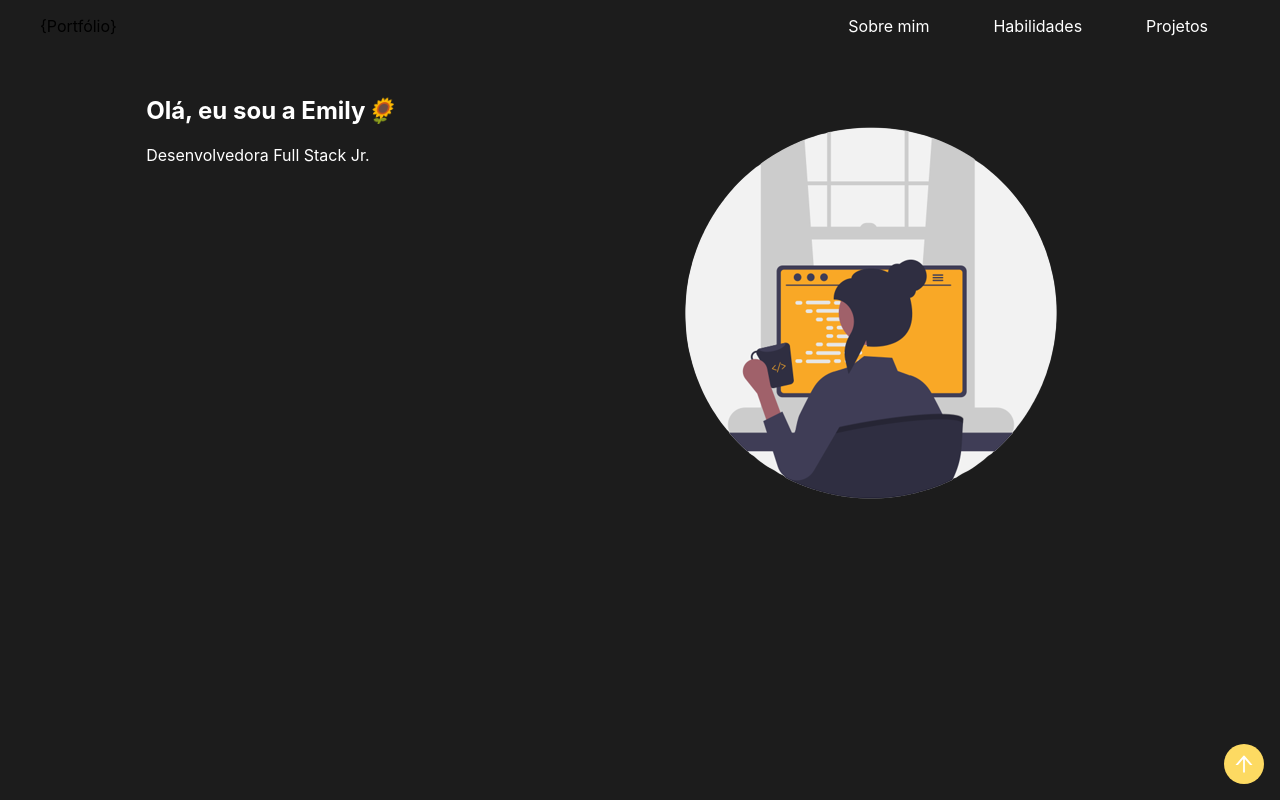
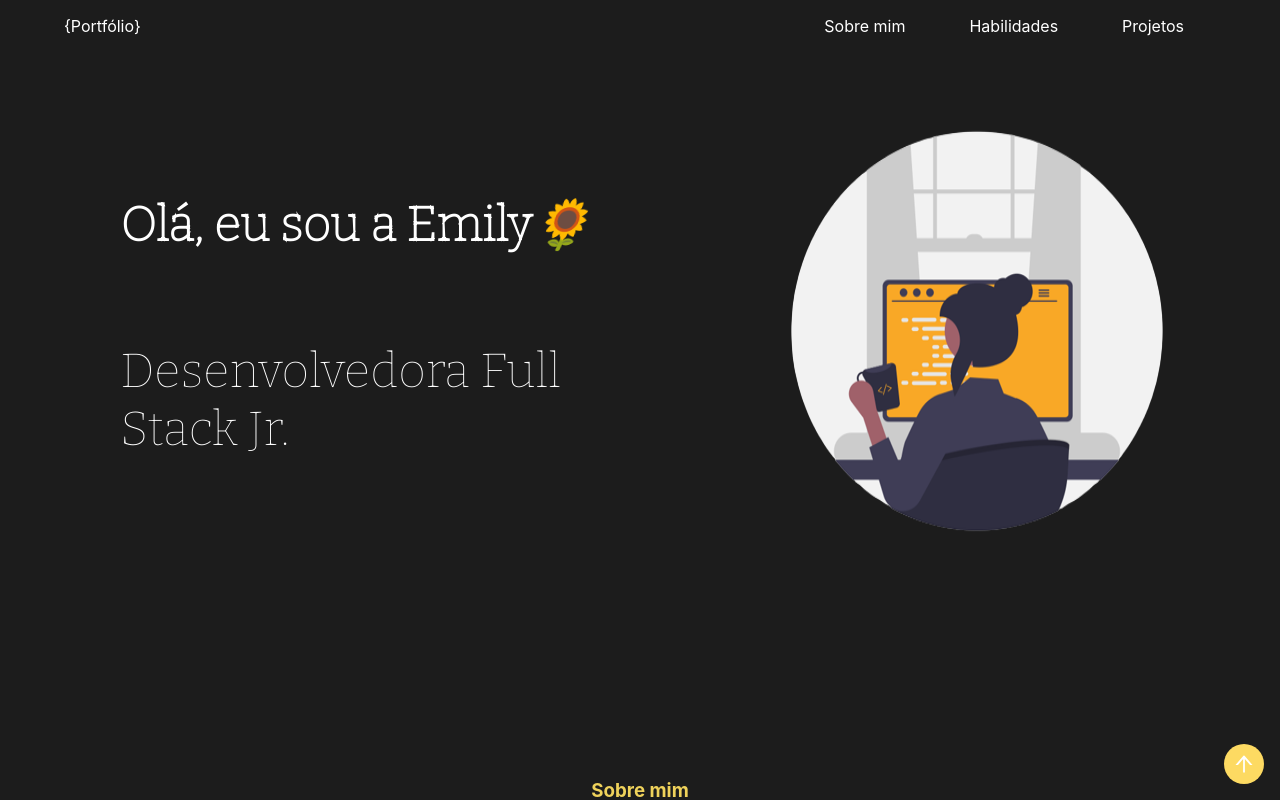
Before and after one commit to EmilyNilsen/EmilyNIlsen.github.io, a React (Create React App) app: page / in a window 1280 px wide. Shown: the top 800 px of the page. Built offline with nearby package versions, Linux system fonts and the light colour scheme.

Commit message:
ajustes css da página

```diff
--- a/src/App.css
+++ b/src/App.css
@@ -7,18 +7,13 @@ html, body {
 }
 
 .header-page {
- display: flex;
- flex-direction: row;
- justify-content: space-between;
- margin-left: 2.5rem;
- margin-right: 2.5rem;
- margin-top: 1rem;
-}
-
-.header-page h3 {
- margin: 0;
- margin-left: 1rem;
- color: white;
+  display: flex;
+  flex-direction: row;
+  justify-content: space-between;
+  margin-left: 4rem;
+  margin-right: 4rem;
+  margin-top: 1rem;
+  color: white;
 }
 
 .links a {
@@ -54,13 +49,21 @@ html, body {
 .container-home {
   margin: 2.5rem;
   color: white;
-  padding-bottom: 19%;
+  padding-bottom: 12%;
   display: flex;
   justify-content: space-around;
 }
 
-.title-home {
-  margin-top: 15rem;
+.container-text {
+  display: flex;
+  flex-direction: column;
+  justify-content: space-between;
+  margin: 5rem;
+}
+
+.text-home {
+  font-family: 'Bitter', serif;
+  font-size: 3rem;
 }
 
 .container-about {
```
